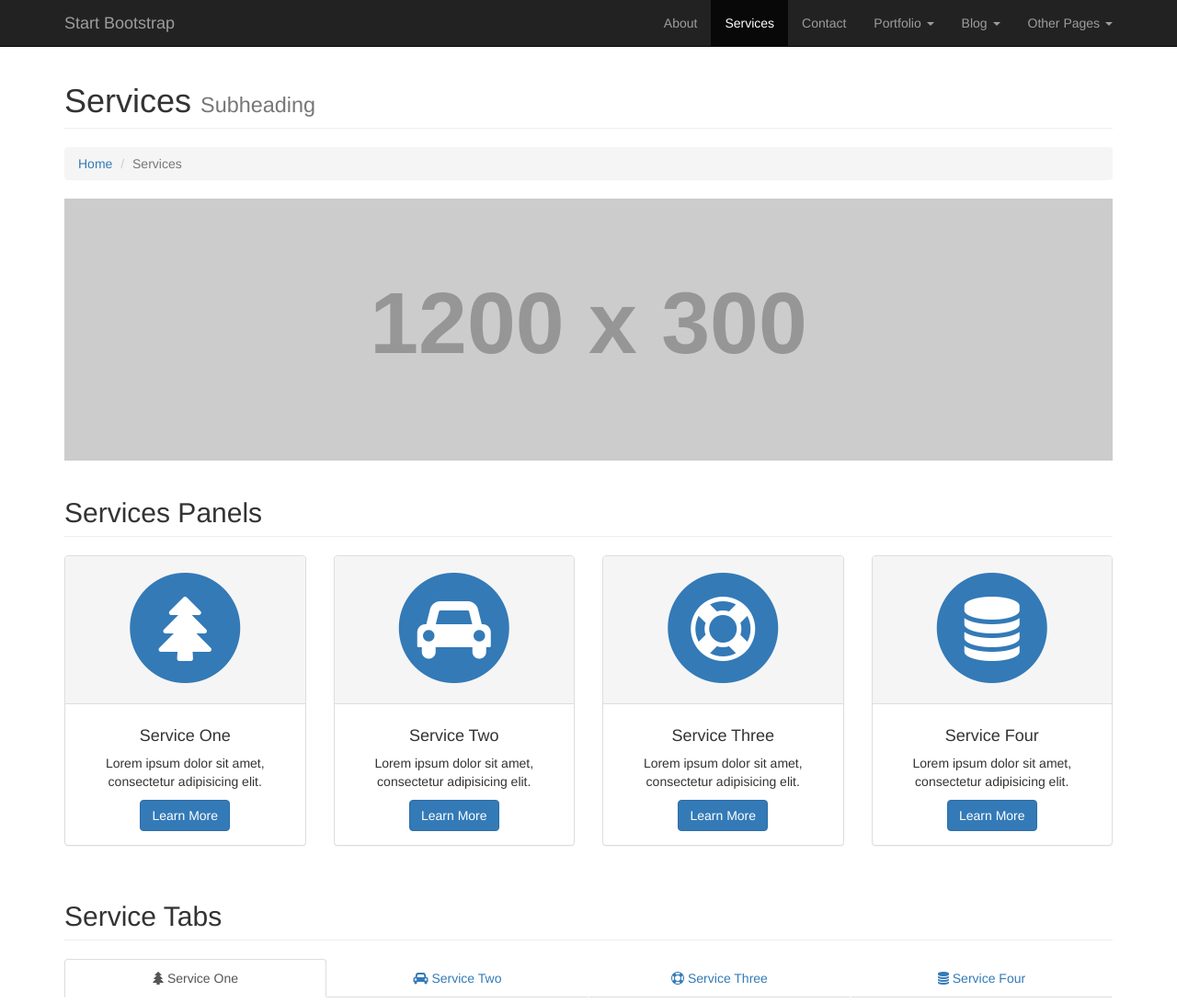
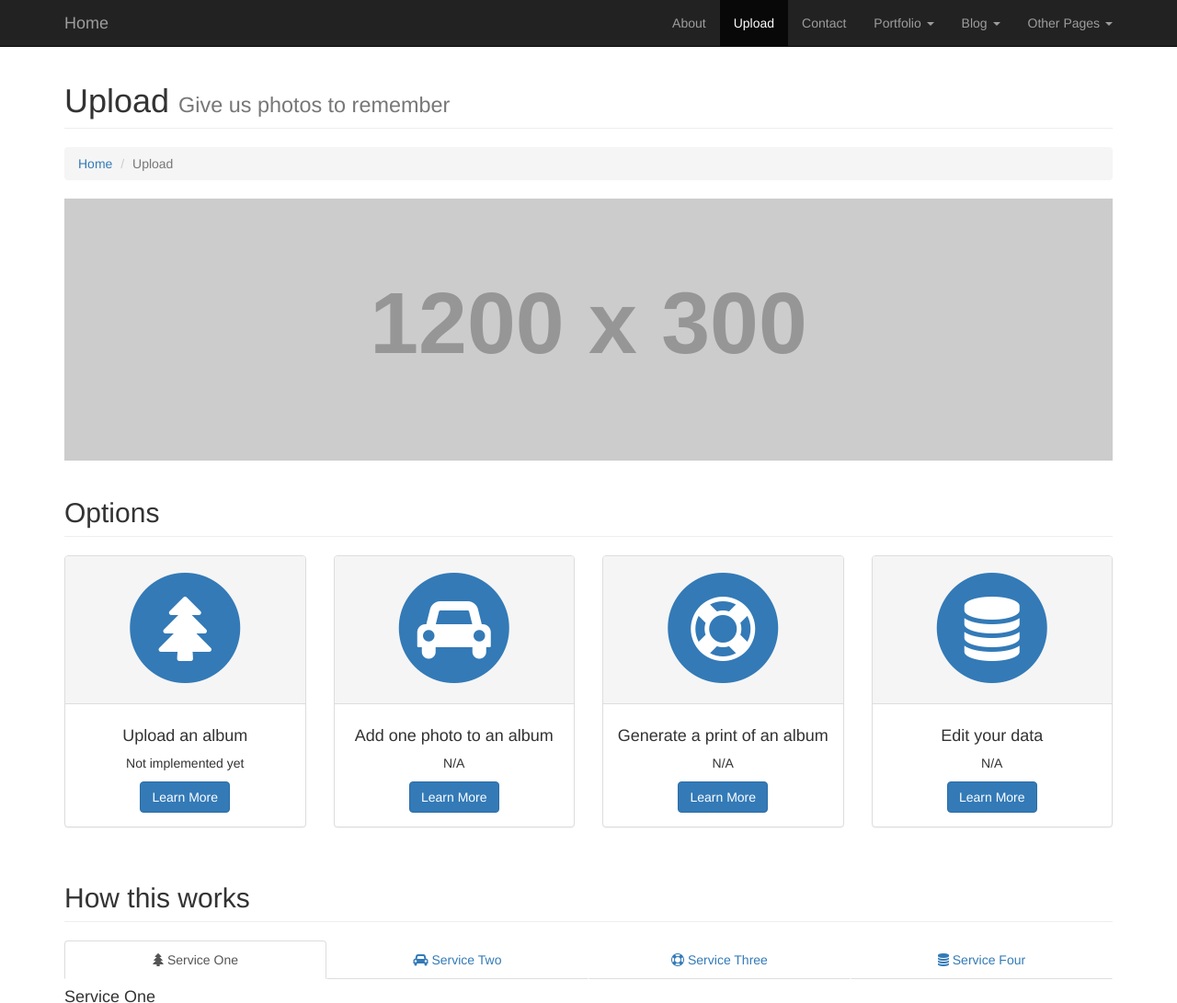
Before and after one commit to IanOlin/Codestellation2015, a plain HTML site: page services.html in a window 1280 px wide. Shown: the top 1091 px of the page at 92% size. Drawn offline with Linux system fonts and the light colour scheme; placeholder pictures from the web are drawn by us.

Commit message:
passing over to serena for python upload

```diff
--- a/services.html
+++ b/services.html
@@ -9,7 +9,7 @@
     <meta name="description" content="">
     <meta name="author" content="">
 
-    <title>Modern Business - Start Bootstrap Template</title>
+    <title>Recall3d - make your memories findable</title>
 
     <!-- Bootstrap Core CSS -->
     <link href="css/bootstrap.min.css" rel="stylesheet">
@@ -42,7 +42,7 @@
                     <span class="icon-bar"></span>
                     <span class="icon-bar"></span>
                 </button>
-                <a class="navbar-brand" href="index.html">Start Bootstrap</a>
+                <a class="navbar-brand" href="index.html">Home</a>
             </div>
             <!-- Collect the nav links, forms, and other content for toggling -->
             <div class="collapse navbar-collapse" id="bs-example-navbar-collapse-1">
@@ -51,7 +51,7 @@
                         <a href="about.html">About</a>
                     </li>
                     <li class="active">
-                        <a href="services.html">Services</a>
+                        <a href="services.html">Upload</a>
                     </li>
                     <li>
                         <a href="contact.html">Contact</a>
@@ -123,13 +123,13 @@
         <!-- Page Heading/Breadcrumbs -->
         <div class="row">
             <div class="col-lg-12">
-                <h1 class="page-header">Services
-                    <small>Subheading</small>
+                <h1 class="page-header">Upload
+                    <small>Give us photos to remember</small>
                 </h1>
                 <ol class="breadcrumb">
                     <li><a href="index.html">Home</a>
                     </li>
-                    <li class="active">Services</li>
+                    <li class="active">Upload</li>
                 </ol>
             </div>
         </div>
@@ -147,7 +147,7 @@
         <!-- The circle icons use Font Awesome's stacked icon classes. For more information, visit http://fontawesome.io/examples/ -->
         <div class="row">
             <div class="col-lg-12">
-                <h2 class="page-header">Services Panels</h2>
+                <h2 class="page-header">Options</h2>
             </div>
             <div class="col-md-3 col-sm-6">
                 <div class="panel panel-default text-center">
@@ -158,8 +158,8 @@
                         </span>
                     </div>
                     <div class="panel-body">
-                        <h4>Service One</h4>
-                        <p>Lorem ipsum dolor sit amet, consectetur adipisicing elit.</p>
+                        <h4>Upload an album</h4>
+                        <p>Not implemented yet </p>
                         <a href="#" class="btn btn-primary">Learn More</a>
                     </div>
                 </div>
@@ -173,8 +173,8 @@
                         </span>
                     </div>
                     <div class="panel-body">
-                        <h4>Service Two</h4>
-                        <p>Lorem ipsum dolor sit amet, consectetur adipisicing elit.</p>
+                        <h4>Add one photo to an album</h4>
+                        <p>N/A</p>
                         <a href="#" class="btn btn-primary">Learn More</a>
                     </div>
                 </div>
@@ -188,8 +188,8 @@
                         </span>
                     </div>
                     <div class="panel-body">
-                        <h4>Service Three</h4>
-                        <p>Lorem ipsum dolor sit amet, consectetur adipisicing elit.</p>
+                        <h4>Generate a print of an album</h4>
+                        <p>N/A</p>
                         <a href="#" class="btn btn-primary">Learn More</a>
                     </div>
                 </div>
@@ -203,8 +203,8 @@
                         </span>
                     </div>
                     <div class="panel-body">
-                        <h4>Service Four</h4>
-                        <p>Lorem ipsum dolor sit amet, consectetur adipisicing elit.</p>
+                        <h4>Edit your data</h4>
+                        <p>N/A</p>
                         <a href="#" class="btn btn-primary">Learn More</a>
                     </div>
                 </div>
@@ -214,7 +214,7 @@
         <!-- Service Tabs -->
         <div class="row">
             <div class="col-lg-12">
-                <h2 class="page-header">Service Tabs</h2>
+                <h2 class="page-header">How this works</h2>
             </div>
             <div class="col-lg-12">
 
```
Also changed, not shown: 1 other file.
